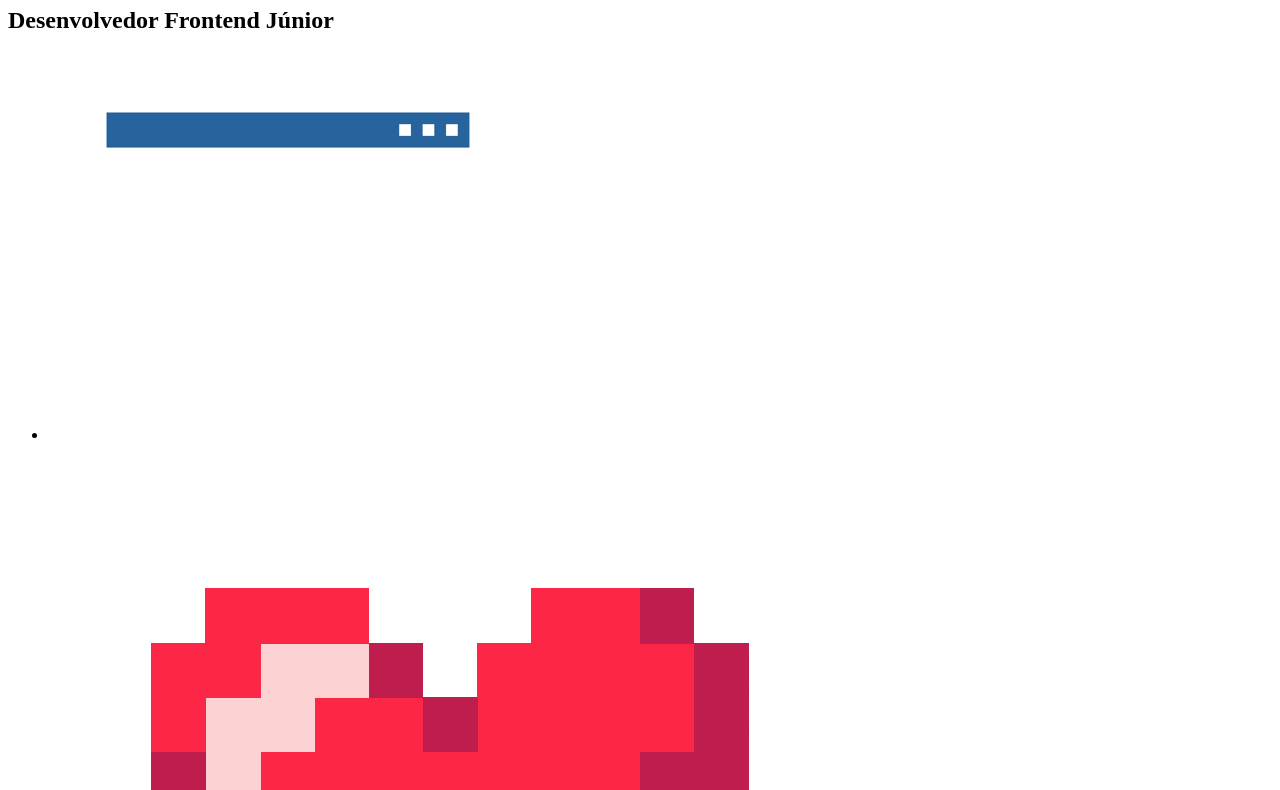
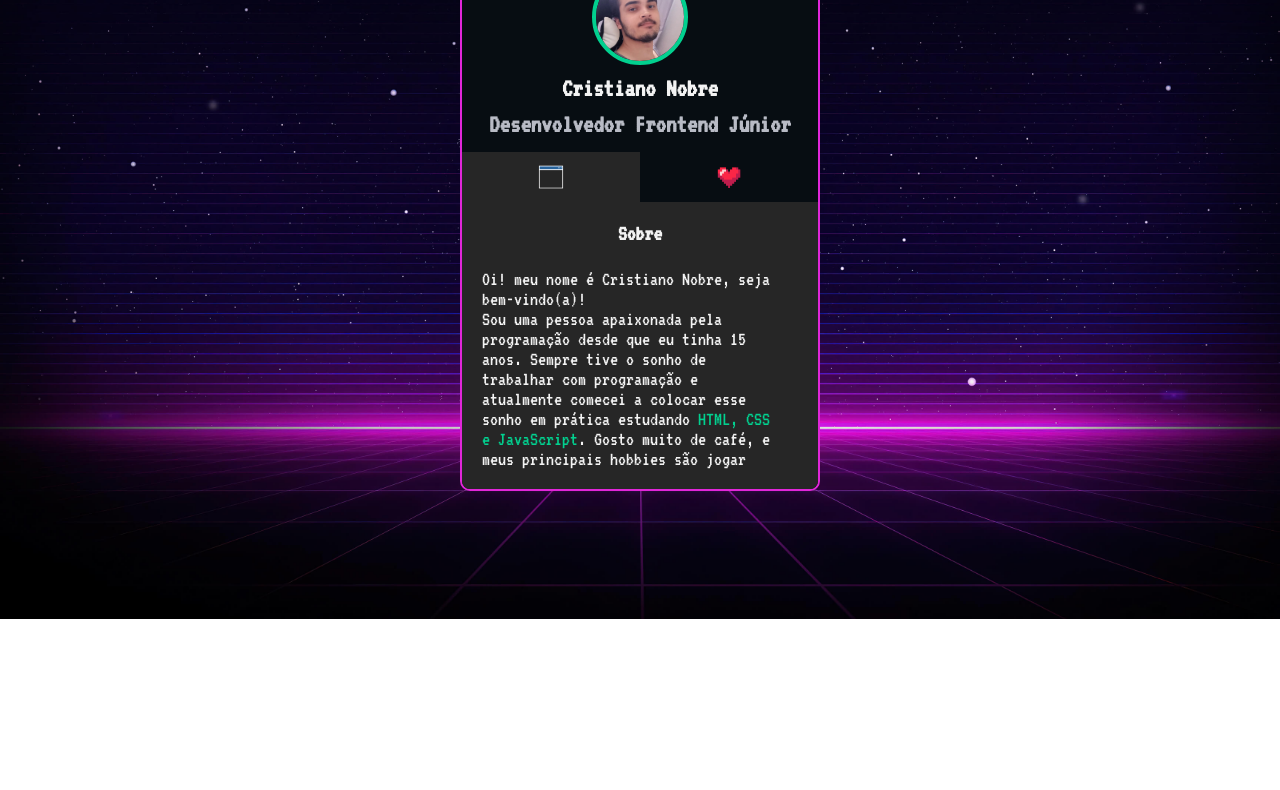
Before and after one commit to cristiano-nobre/MINI-PORTFOLIO, a plain HTML site: page index.html in a window 1280 px wide. Shown: the part 181-971 px from the top of the page. After the commit the page ends 800 px from the top, so only its background shows below. Drawn offline with Linux system fonts and the light colour scheme.

Commit message:
css-mini-portfolio

```diff
--- a/index.html
+++ b/index.html
@@ -10,19 +10,21 @@
       href="https://fonts.googleapis.com/css2?family=VT323&display=swap"
       rel="stylesheet"
     />
+    <link rel="stylesheet" href="./src/css/reset.css" />
+    <link rel="stylesheet" href="./src/css/styles.css" />
     <title>Mini Portfólio</title>
   </head>
   <body>
     <main class="card">
       <div class="info">
-        <img src="./src/imagens/foto-perfil.jpg" alt="profile picture" />
+        <img src="./src/imagens/profilepic.png" alt="profile picture" />
         <h1 class="name">Cristiano Nobre</h1>
         <h2 class="position">Desenvolvedor Frontend Júnior</h2>
       </div>
 
       <div class="content">
         <ul class="tabs">
-          <li class="tab">
+          <li class="tab selected">
             <img src="./src/imagens/sobre.gif" alt="about icon" />
           </li>
           <li class="tab">
@@ -31,8 +33,8 @@
         </ul>
 
         <div class="tab-info">
-          <div class="infos">
-            <h3 class="sub-titulo">Sobre</h3>
+          <div class="infos selected">
+            <h3 class="sub-title">Sobre</h3>
             <div class="description">
               <p>Oi! meu nome é Cristiano Nobre, seja bem-vindo(a)!</p>
               <p>
@@ -45,7 +47,7 @@
             </div>
           </div>
           <div class="infos">
-            <h3 class="sub-titulo">Minhas redes</h3>
+            <h3 class="sub-title">Minhas redes</h3>
             <ul class="redes-sociais">
               <li>
                 <a
--- /dev/null
+++ b/src/css/reset.css
@@ -0,0 +1,14 @@
+*{
+  margin: 0;
+  padding: 0;
+  box-sizing: border-box;
+}
+
+ul{
+  list-style: none;
+}
+
+a{
+  text-decoration: none;
+  color: #000;
+}
--- /dev/null
+++ b/src/css/styles.css
@@ -0,0 +1,146 @@
+body{
+  background-image: url(/src/imagens/outrun-neon-dark-background-purple-3840x2160-4523.jpg);
+  background-repeat: no-repeat;
+  background-size: cover;
+  background-position: center;
+
+  font-family: 'VT323', monospace;
+  color: #f3f3f3;
+  font-size: 18px;
+
+  display: flex;
+  justify-content: center;
+  align-items: center;
+  min-height: 100vh;
+  padding: 30px;
+}
+
+.card{
+  background-color: #070d12;
+  width: 360px;
+  border: 2px solid #e126d9;
+  border-radius: 10px;
+  overflow: hidden;
+}
+
+.card .info{
+  padding-top: 20px;
+  display: flex;
+  flex-direction: column;
+  align-items: center;
+  gap: 10px;
+}
+
+.card .info img{
+  width: 96px;
+  height: 96px;
+  border-radius: 50px;
+  border: 4px solid #02d08f
+}
+
+.card .info .name{
+  font-size: 26px;
+}
+
+.card .info .position{
+  font-size: 26px;
+  color: #b8bbc5;
+}
+
+.content{
+  margin-top: 15px;
+}
+
+.card .tabs{
+   display: flex;
+}
+
+.card .tabs .tab{
+  width: 50%;
+  display: flex;
+  justify-content: center;
+  padding: 10px;
+  cursor: pointer;
+  transition: background-color 0.2s ease-in-out;
+}
+
+.card .content img{
+  width: 30px;
+}
+
+.card .tabs .tab.selected{
+  background-color: #262626;
+}
+
+.card .tab-info .infos{
+  background-color: #262626;
+}
+
+.card .tabs .tab:hover{
+  background-color: #414141;
+}
+
+.card .infos{
+  min-height: 260px;
+  padding: 20px;
+  display: none;
+}
+
+.card .infos.selected{
+  display: block;
+}
+
+.tab-info .sub-title{
+  font-size: 22px;
+  margin-bottom: 25px;
+  text-align: center;
+}
+
+.tab-info .description{
+  font-size: 20px;
+  max-height: 200px;
+  overflow-y: auto;
+  padding-right: 15px;
+}
+
+.tab-info .description span{
+  color: #02d08f
+}
+
+.redes-sociais{
+  display: flex;
+  flex-direction: column;
+  gap: 25px;
+  align-items: center;
+  max-height: 180px;
+  overflow y: auto;
+}
+
+.redes-sociais li a{
+  background-color: red;
+  width: 250px;
+  display: block;
+  color: f3f3f3;
+  text-align: center;
+  padding: 10px;
+  font-size: 20px;
+  transition: opacity 0.3 ease-in-out;
+}
+
+.redes-sociais li a:hover{
+  opacity: 0.3;
+}
+
+.redes-sociais .linkedin{
+  background-color: #1d87bd;
+}
+
+.redes-sociais .instagram{
+  background-color: #df48d7;
+}
+
+.redes-sociais .github{
+  background-color: #8d8d8d;
+}
+
+.
```
Also changed, not shown: src/imagens/profilepic.png (added).
